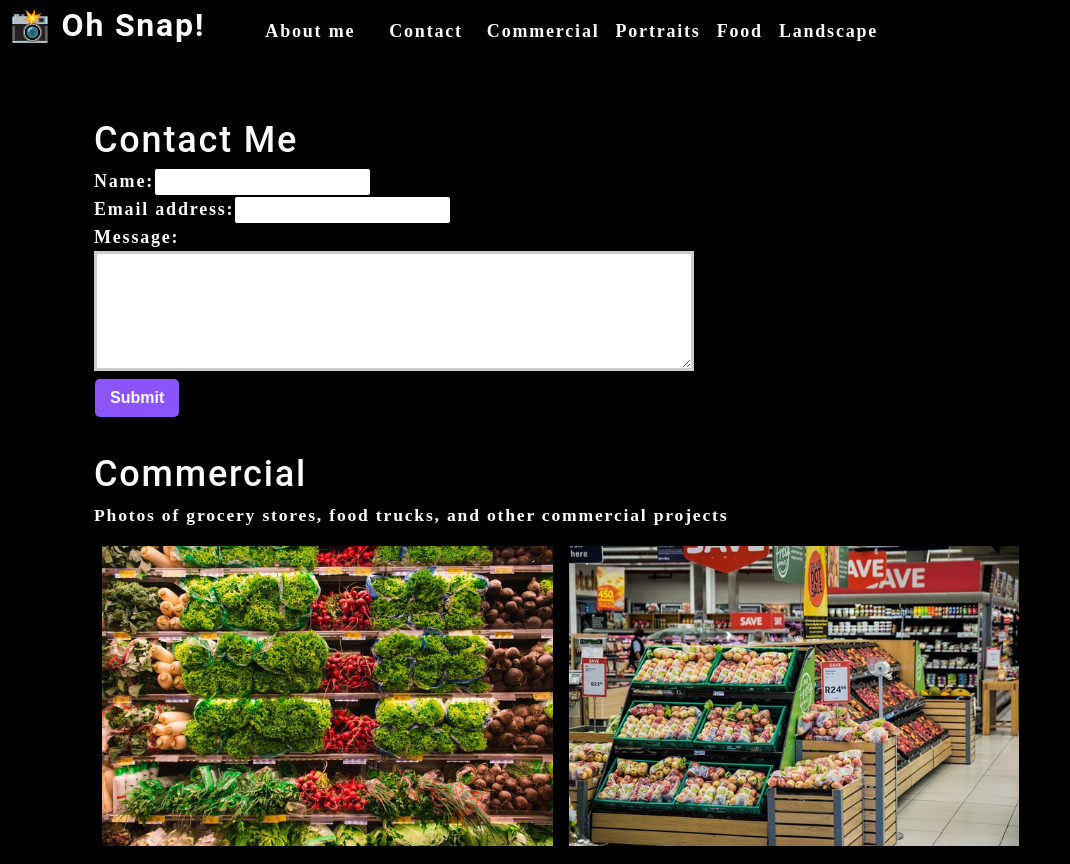
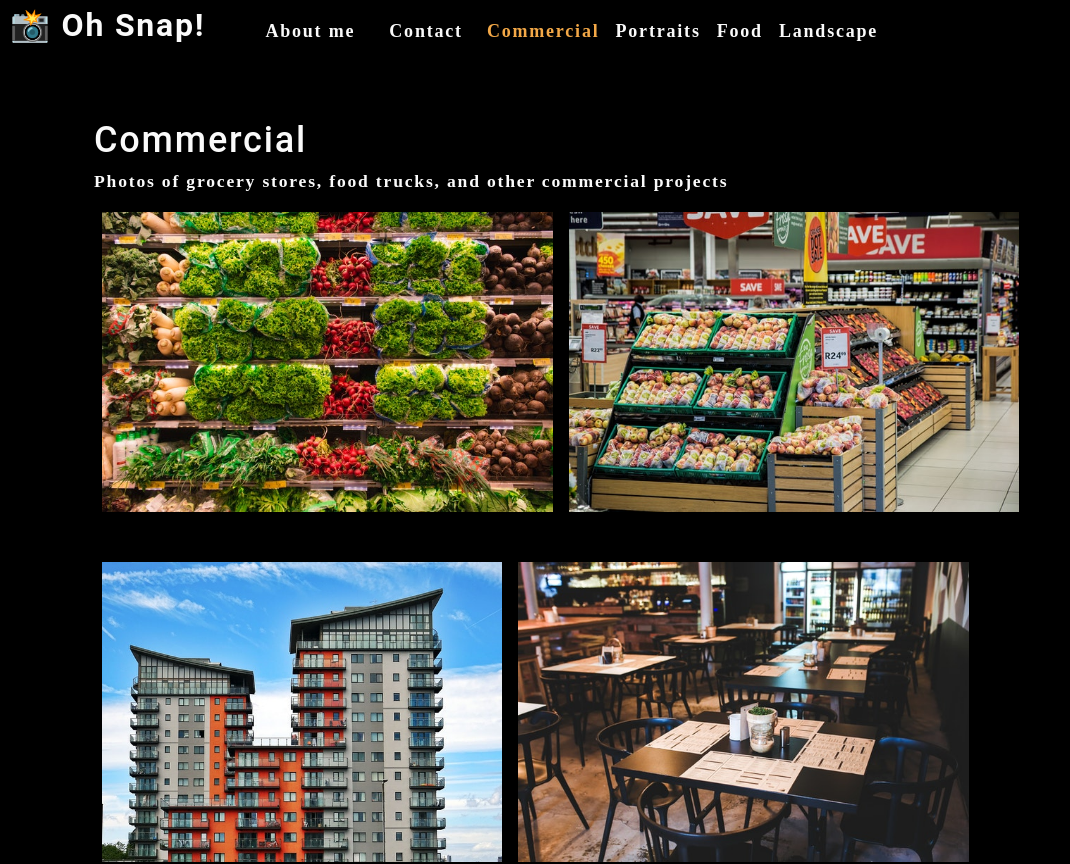
Before and after one commit to ThuyTTTN/photo-port, a React (Create React App) app: page / in a window 1280 px wide. Shown: the top 864 px of the page, without its empty margins (0-1070 px from the left). Built offline with nearby package versions, Linux system fonts and the light colour scheme.

Commit message:
worked on contact

```diff
--- a/src/App.js
+++ b/src/App.js
@@ -1,21 +1,27 @@
 //This file is the center of the application (root component/wrapper component that houses all of the other components)
 //import React in every component file
 
-import React, { useState } from 'react';
-import Nav from './components/Nav';
-import About from './components/About';
-import Gallery from './components/Gallery';
-import ContactForm from './components/Contact';
+import React, { useState } from "react";
+import Nav from "./components/Nav";
+import About from "./components/About";
+import Gallery from "./components/Gallery";
+import ContactForm from "./components/Contact";
 
 function App() {
+  const [contactSelected, setContactSelected] = useState(false);
+
   const [categories] = useState([
     {
-      name: 'commercial',
-      description: 'Photos of grocery stores, food trucks, and other commercial projects',
+      name: "commercial",
+      description:
+        "Photos of grocery stores, food trucks, and other commercial projects",
     },
-    { name: 'portraits', description: 'Portraits of people in my life' },
-    { name: 'food', description: 'Delicious delicacies' },
-    { name: 'landscape', description: 'Fields, farmhouses, waterfalls, and the beauty of nature' },
+    { name: "portraits", description: "Portraits of people in my life" },
+    { name: "food", description: "Delicious delicacies" },
+    {
+      name: "landscape",
+      description: "Fields, farmhouses, waterfalls, and the beauty of nature",
+    },
   ]);
 
   const [currentCategory, setCurrentCategory] = useState(categories[0]);
@@ -26,13 +32,18 @@ function App() {
         categories={categories}
         setCurrentCategory={setCurrentCategory}
         currentCategory={currentCategory}
+        contactSelected={contactSelected}
+        setContactSelected={setContactSelected}
       ></Nav>
       <main>
-        <div>
-        <ContactForm></ContactForm>
-        <Gallery currentCategory={currentCategory}></Gallery>
-          <About></About>
-        </div>
+        {!contactSelected ? (
+          <>
+            <Gallery currentCategory={currentCategory}></Gallery>
+            <About></About>
+          </>
+        ) : (
+          <ContactForm></ContactForm>
+        )}
       </main>
     </div>
   );
--- a/src/components/Contact/index.js
+++ b/src/components/Contact/index.js
@@ -1,16 +1,43 @@
 import React, { useState } from "react";
+import { validateEmail } from "../../utils/helpers";
 
 function ContactForm() {
   // the Hook that will manage the form data
   //'' is used to clear the input fields on the component loading
-    const [formState, setFormState] = useState({ name: '', email:'', message: ''});
+  const [formState, setFormState] = useState({
+    name: "",
+    email: "",
+    message: "",
+  });
 
   //destructure the formState
   const { name, email, message } = formState;
 
+  //errorMessage Hook
+  const [errorMessage, setErrorMessage] = useState("");
+
   //this function will sync the internal state of the component formState w/ the user input from the DOM; onChange event listener will ensure that the handleChange function fires
   function handleChange(e) {
-        setFormState({...formState, [e.target.name]: e.target.value })
+    if (e.target.name === "email") {
+      const isValid = validateEmail(e.target.value);
+      console.log(isValid);
+      // isValid conditional statement
+      if (!isValid) {
+        setErrorMessage("Your email is invalid.");
+      } else {
+        if (!e.target.value.length) {
+          setErrorMessage(`${e.target.name} is required.`);
+        } else {
+          setErrorMessage("");
+          console.log("errorMessage", errorMessage);
+        }
+      }
+    }
+
+    //allows the state to update w/ the user input if there is no error message
+    if (!errorMessage) {
+      setFormState({ ...formState, [e.target.name]: e.target.value });
+    }
   }
   //this will log the changes in the form elements of the UI.  It shows the sync w/ the state of the component
   //   console.log(formState);
@@ -28,16 +55,36 @@ function ContactForm() {
       <form id="contact-form" onSubmit={handleSubmit}>
         <div>
           <label htmlFor="name">Name:</label>
-          <input type="text" defaultValue={name} onChange={handleChange} name="name" />
+          <input
+            type="text"
+            defaultValue={name}
+            onBlur={handleChange}
+            name="name"
+          />
         </div>
         <div>
           <label htmlFor="email">Email address:</label>
-          <input type="email" defaultValue={email} name="email" onChange={handleChange} />
+          <input
+            type="email"
+            defaultValue={email}
+            name="email"
+            onBlur={handleChange}
+          />
         </div>
         <div>
           <label htmlFor="message">Message:</label>
-          <textarea name="message" defaultValue={message} onChange={handleChange} rows="5"   />
+          <textarea
+            name="message"
+            defaultValue={message}
+            onBlur={handleChange}
+            rows="5"
+          />
         </div>
+        {errorMessage && (
+          <div>
+            <p className="error-text">{errorMessage}</p>
+          </div>
+        )}
         <button type="submit">Submit</button>
       </form>
     </section>
--- a/src/components/Nav/index.js
+++ b/src/components/Nav/index.js
@@ -1,13 +1,14 @@
-import React, {useEffect} from 'react';
-import { capitalizeFirstLetter } from '../../utils/helpers';
+import React, { useEffect } from "react";
+import { capitalizeFirstLetter } from "../../utils/helpers";
 
 function Nav(props) {
   const {
     categories = [],
     setCurrentCategory,
     currentCategory,
+    contactSelected,
+    setContactSelected,
   } = props;
-
 
   const handleClick = (item) => {
     console.log(item);
@@ -18,31 +19,38 @@ function Nav(props) {
     <header className="flex-row px-1">
       <h2>
         <a data-testid="link" href="/">
-          <span role="img" aria-label="camera"> 📸</span> Oh Snap!
+          <span role="img" aria-label="camera">
+            {" "}
+            📸
+          </span>{" "}
+          Oh Snap!
         </a>
       </h2>
       <nav>
         <ul className="flex-row">
           <li className="mx-2">
-            <a data-testid="about" href="#about">
+            <a
+              data-testid="about"
+              href="#about"
+              onClick={() => setContactSelected(false)}
+            >
               About me
             </a>
           </li>
-          <li className={"mx-2"}>
-            <span onClick={() => handleClick('Contact')}>
-              Contact
-            </span>
+          <li className={`mx-2 ${contactSelected && 'navActive'}`}>
+            <span onClick={() => setContactSelected(true)}>Contact</span>
           </li>
           {categories.map((category) => (
             <li
-              className={`mx-1 ${
-                currentCategory.name === category.name
-                }`}
-              key={category.name}
-            >
+            className={`mx-1 ${
+              currentCategory.name === category.name && !contactSelected && `navActive`
+              }`}
+            key={category.name}
+          >
               <span
                 onClick={() => {
                   setCurrentCategory(category);
+                  setContactSelected(false);
                 }}
               >
                 {capitalizeFirstLetter(category.name)}
```
Lines whose indentation alone changed are shown as unchanged.
